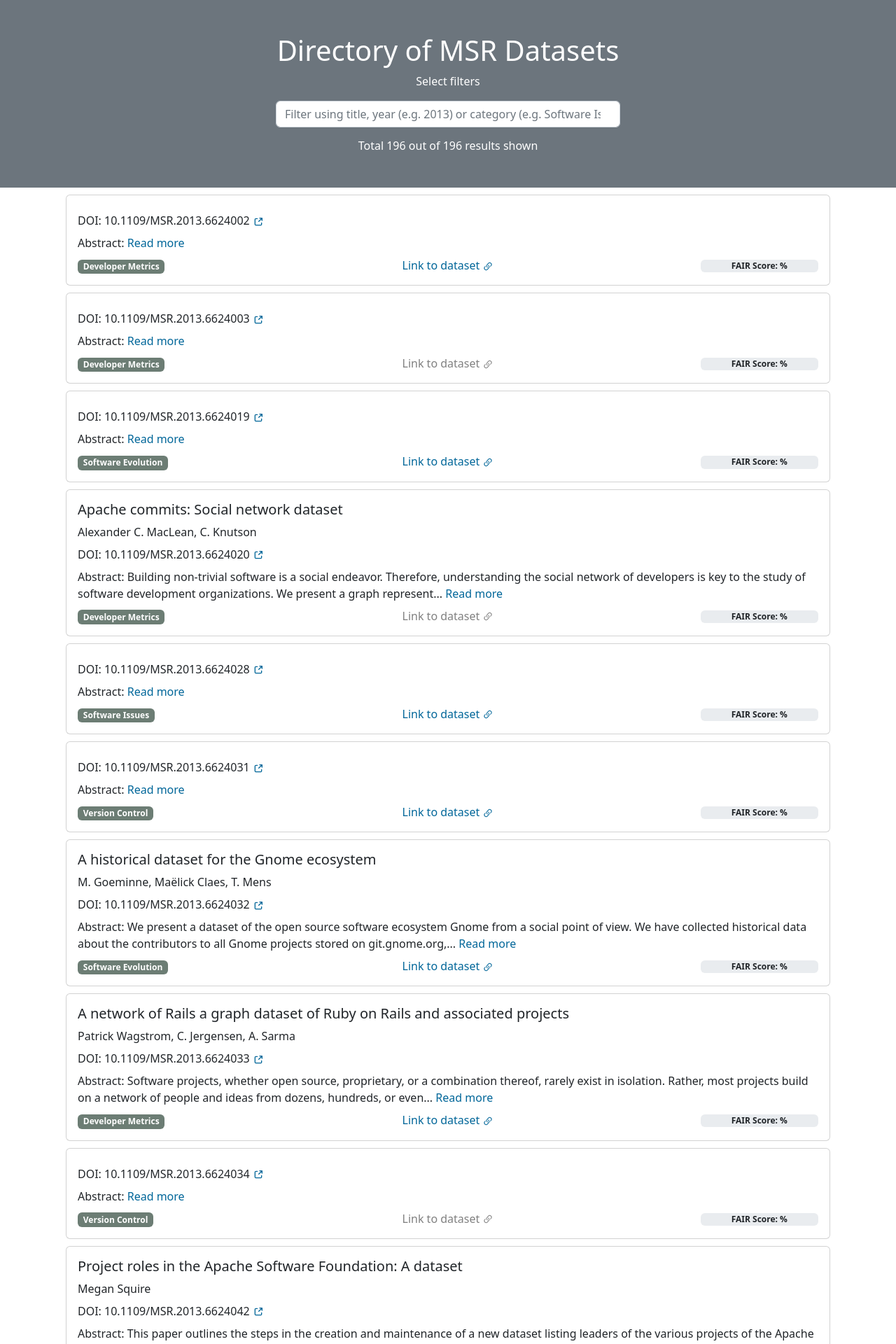
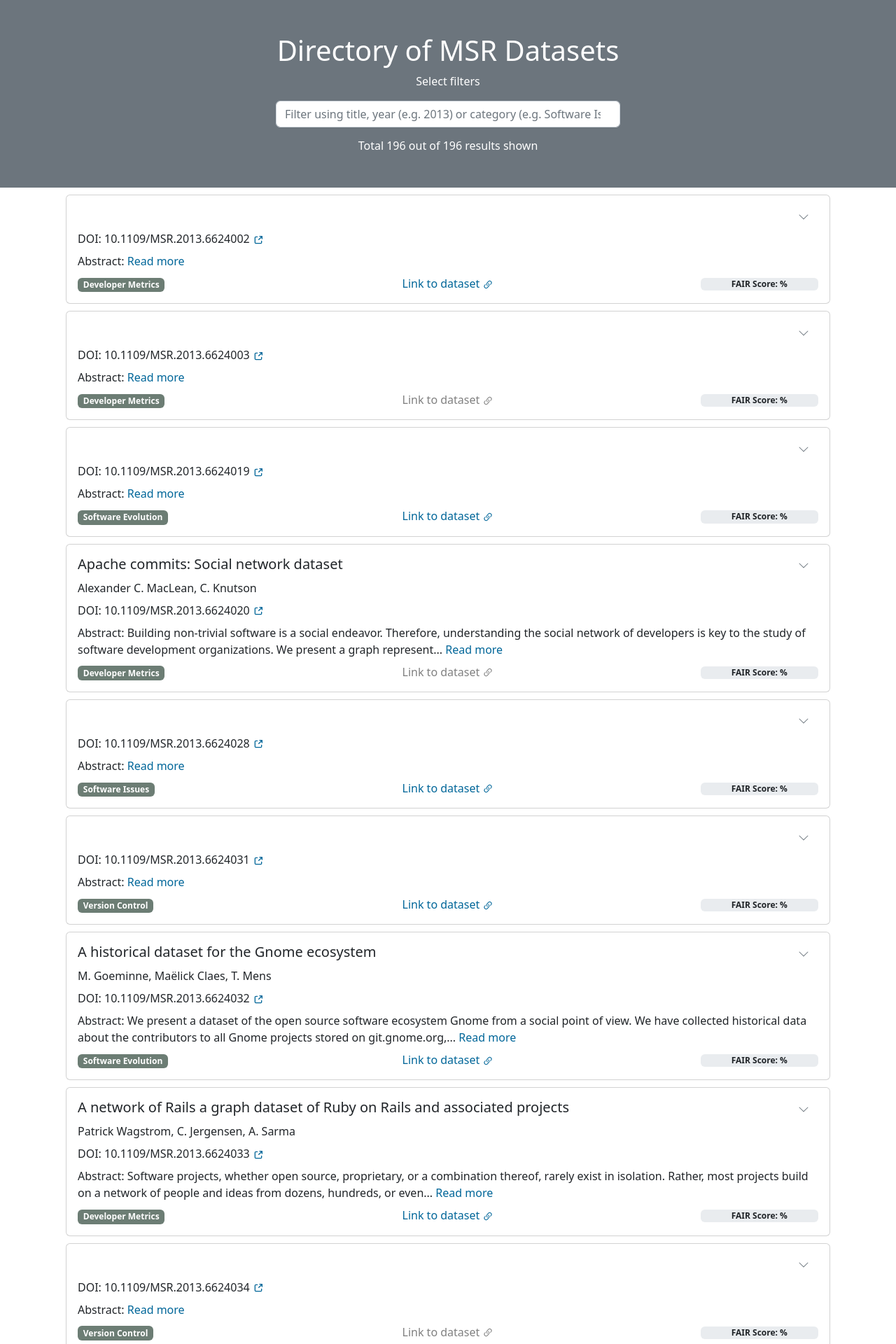
Before and after one commit to AuthEceSoftEng/directory-msr-datasets, a Jekyll site: the page built from pages/index.html, in a window 1280 px wide. Shown: the top 1920 px of the page at 70% size. Built offline with Jekyll 4.4.1, drawn with Linux system fonts in a browser that asks for light colours.

Commit message:
Add download options for paper information

```diff
--- a/pages/index.html
+++ b/pages/index.html
@@ -36,6 +36,8 @@
 	{% assign papercategory = paper["category"] %}
 	{% assign paper = site.data.papermetadata[paperid] %}
 	{% assign paperfairness = site.data.fairassessments[paperid] %}
+	{% assign downloadlocation = "https://github.com/AuthEceSoftEng/directory-msr-datasets/raw/refs/heads/main/_data" %}
+	{% assign paperfilename = "MSR" | append: paper["year"] | append: "_" | append: paperdoi | append: ".json" | replace: "/", "_" %}
 	<div class="row mb-10 mt-10 p-0 paper-item {{ paperid }}"
 		paper-title="{{ paper.title | xml_escape }}" paper-year="{{ paper.year | xml_escape }}"
 		paper-category="{{ papercategory | xml_escape }}"
@@ -43,7 +45,22 @@
 		<div class="col-sm-12">
 			<div class="card">
 				<div class="card-body">
-					<h5 class="card-title">{{paper.title}}</h5>
+					<h5 class="card-title d-flex justify-content-between">
+						<div>{{paper.title}}</div>
+						<div class="btn-group">
+							<button type="button" class="btn btn-link pt-0 pb-0 m-0" data-bs-toggle="dropdown" aria-expanded="false"
+								style="color: #6c757d;">
+								<svg xmlns="http://www.w3.org/2000/svg" width="16" height="16" fill="currentColor" class="bi bi-chevron-down" viewBox="0 0 16 16">
+									<path fill-rule="evenodd" d="M1.646 4.646a.5.5 0 0 1 .708 0L8 10.293l5.646-5.647a.5.5 0 0 1 .708.708l-6 6a.5.5 0 0 1-.708 0l-6-6a.5.5 0 0 1 0-.708" />
+								</svg>
+							</button>
+							<ul class="dropdown-menu dropdown-menu-end">
+								<li><a class="dropdown-item" href="{{downloadlocation}}/papermetadata/{{paperfilename}}" target="_blank">Download metadata</a></li>
+								<li><a class="dropdown-item" href="{{downloadlocation}}/fairassessments/{{paperfilename}}" target="_blank">Download FAIR analysis</a></li>
+								<li><a class="dropdown-item" href="{{downloadlocation}}/paperannotations/{{paperfilename}}" target="_blank">Download annotations</a></li>
+							</ul>
+						</div>
+					</h5>
 					<p class="card-text" style="margin-bottom: 0.5rem;">
 						{% for author in paper.authors %}{{author.name}}{% if forloop.last == false %}, {% endif %}{% endfor %}
 					</p>
@@ -75,7 +92,7 @@
 						<div class="col-sm-4 d-flex justify-content-end">
 							{% assign fairscore = paperfairness.summary.score_percent.FAIR %}
 							<div class="progress position-relative d-flex justify-content-start w-50 mt-1 h-75">
-							    <div class="progress-bar" role="progressbar" style="width: {{fairscore}}%; background-color: #6293a1;" aria-valuenow="{{fairscore}}" aria-valuemin="0" aria-valuemax="100"></div>
+							    <div class="progress-bar" role="progressbar" style="background-color: #6293a1; width: {{fairscore}}%;" aria-valuenow="{{fairscore}}" aria-valuemin="0" aria-valuemax="100"></div>
 							    <div class="justify-content-center d-flex position-absolute w-100 fw-bold">FAIR Score: {{fairscore}}%</div>
 							</div>
 						</div>
```
